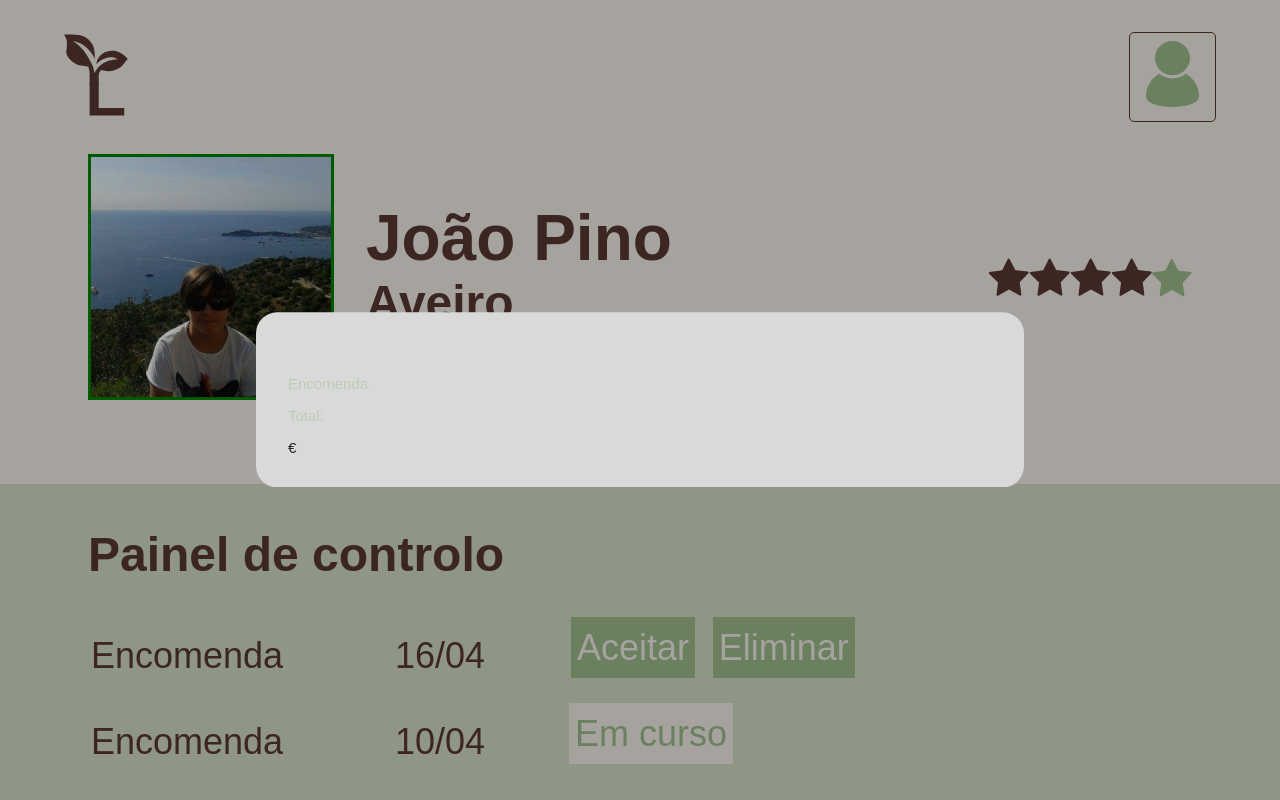
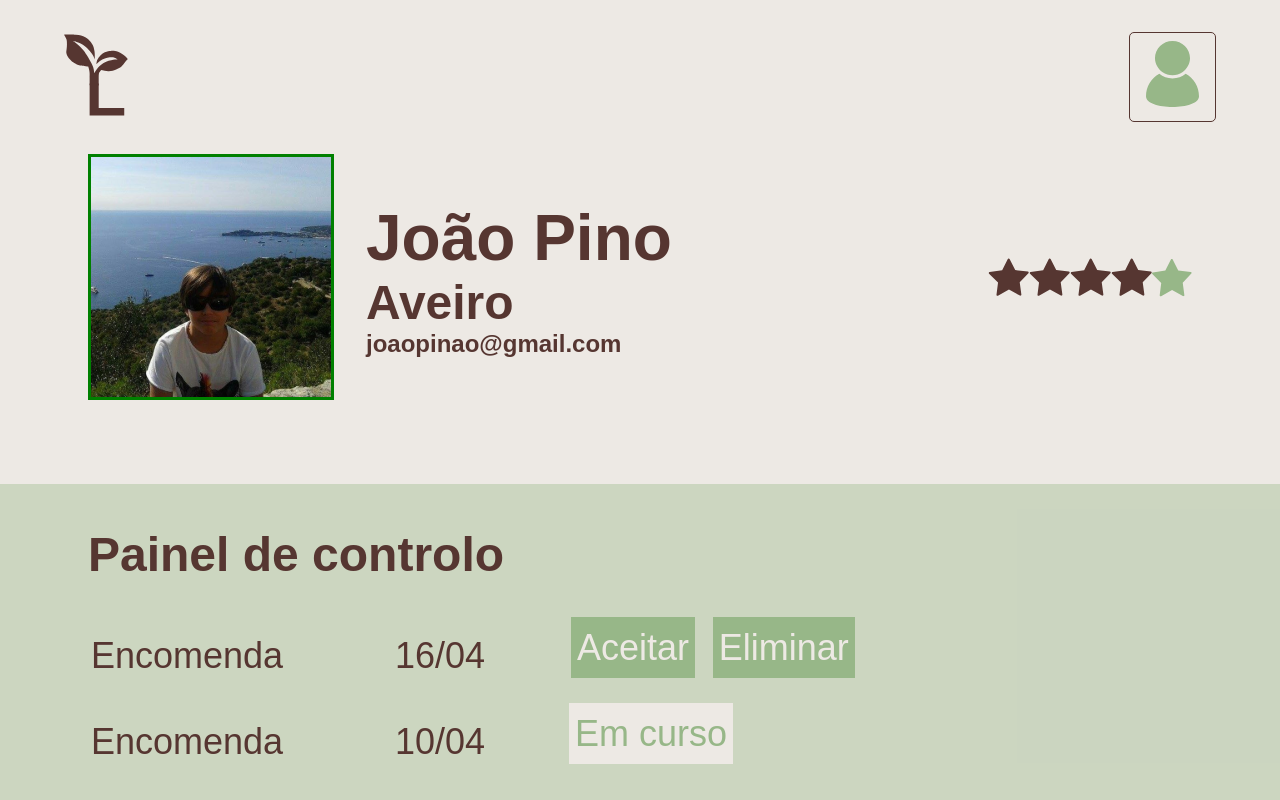
Before and after one commit to joaopino/Shift2023, a React (Create React App) app in the folder app/frontend/: page /produtor in a window 1280 px wide. Shown: the top 800 px of the page. Built offline with nearby package versions, Linux system fonts and the light colour scheme.

Commit message:
popup done

```diff
--- a/app/frontend/package.json
+++ b/app/frontend/package.json
@@ -11,6 +11,7 @@
     "mongoose": "^7.0.3",
     "react": "^18.2.0",
     "react-dom": "^18.2.0",
+    "react-icons": "^4.8.0",
     "react-router-dom": "^6.10.0",
     "web-vitals": "^2.1.4"
   },
--- a/app/frontend/src/components/Pop/Pop.css
+++ b/app/frontend/src/components/Pop/Pop.css
@@ -1,105 +1,31 @@
-.popup_container {
+.popup {
     position: fixed;
     top: 0;
     left: 0;
     width: 100%;
-    height: 100%;
-    background: rgba(0, 0, 0, 0.3);
-    z-index: 100;
+    height: 100vh;
+    background-color: rgba(0, 0, 0, 0.2);
     display: flex;
     justify-content: center;
     align-items: center;
 }
 
-.popup{
-    position: fixed;
-    background: #D9D9D9;
-    border-radius: 21px;
-    transform: translate(-50%, -50%);
-    top: 50%;
-    left: 50%;
-    width: 60%;
-    max-width: 800px;
-    min-width: 310px;
-    height: auto;
-    z-index: 100;
-    display: flex;
-
-    flex-direction: column;
-
-    align-items: flex-start;
-    opacity: 0;
-    animation-name: fade-in;
-    animation-duration: .7s;
-    animation-fill-mode: forwards;
+.popup-inner {
+    text-align: center;
+    position: relative;
+    padding: 35px;
+    width: 100%;
+    max-width: 600px;
+    background-color: var(--color-white);
+    border-radius: 12px;
 }
 
-@keyframes fade-in {
-    from {
-      opacity: 0;
-    }
-    to {
-      opacity: 1;
-    }
-  }
-
-.popup_items {
-    padding: 1rem 2rem;
-    margin-top: -4rem;
+.popup-inner .close-btn {
+    position: absolute;
+    top: 16px;
+    right: 16px;
+    background-color: var(--color-brown);
+    border: 0px solid var(--color-brown);
+    color: white;
+    cursor: pointer;
 }
-
-.popup_items h1 {
-    font-family: 'Sinkin Sans', sans-serif;
-    font-style: normal;
-    font-weight: 700;
-    font-size: 22px;
-    line-height: 22px;
-
-}
-
-.popup_items h2 {
-
-    font-family: 'Sinkin Sans', sans-serif;
-    font-style: normal;
-    font-weight: 700;
-    font-size: 18px;
-    line-height: 22px;
-
-
-}
-
-
-
-.popup_items p {
-    font-family: 'Roboto Mono', sans-serif;
-    font-style: normal;
-    font-weight: 400;
-    font-size: 15px;
-    line-height: 17px;
-    color: #222222;
-
-
-
-}
-
-.popup_info {
-    padding-top: 0.5rem;
-    white-space: pre-wrap;
-}
-
-.popup_info img {
-    width: 10rem;
-}
-
-.description {
-    padding-top: 2rem;
-}
-
-
-.blue {
-    color: #69529D;
-}
-
-.green {
-    color: #9BBE64;
-}
--- a/app/frontend/src/components/Pop/Pop.jsx
+++ b/app/frontend/src/components/Pop/Pop.jsx
@@ -1,57 +1,14 @@
-import React, { useRef, useEffect } from 'react'
+import React from 'react'
 import './Pop.css'
 
+function Pop(props) {
+  return (props.trigger) ? (
+    <div className='popup'>
+        <div className='popup-inner'>
+            {props.children}
+        </div>
+    </div>
+  ) : "";
+}
 
-const Pop = ({ name, location, email, description, total }) => {
-
-  // const parsedDescriptions = description.map(desc => {
-  //   const [name, quantidade] = desc.split(',');
-  //   return { name, quantidade };
-  // });
-
-  const popupRef = useRef(null);
-
-  // useEffect(() => {
-  //   // const handleClickOutside = (event) => {
-  //   //   if (popupRef.current && !popupRef.current.contains(event.target)) {
-  //   //     onClose();
-  //   //   }
-  //   // };
-
-  //   document.addEventListener("click", handleClickOutside);
-
-  //   return () => {
-  //     document.removeEventListener("click", handleClickOutside);
-  //   };
-  // }, [onClose]);
-
-
-  return (
-    <div className="popup_container" >
-      <div className="popup" ref={popupRef}>
-        <div className='popup_items'>
-          <h1>&#8203;</h1>
-          <h1>&#8203;</h1>
-          <h1>{name}</h1>
-          <h2>{location}</h2>
-          <h2>{email}</h2>
-          <div className='popup_info'>
-            <p style={{ color: "var(--color-green)" }}>Encomenda</p>
-            {/* {parsedDescriptions.map((desc, index) => (
-              <div key={index}>
-                <span>{desc.name} {desc.quantidade}</span>
-              </div>
-            ))} */}
-            <div className="popup_total">
-              <p style={{ color: "var(--color-green)" }}>Total:</p>
-              <p>{total}€</p>
-            </div>
-          </div>
-        </div>
-      </div>
-    </div>
-  );
-};
-
-
-export default Pop;
+export default Pop
--- a/app/frontend/src/containers/Agricultor/Agricultor.css
+++ b/app/frontend/src/containers/Agricultor/Agricultor.css
@@ -91,14 +91,15 @@
     line-height: 59px;
 }
 
-.app_agricultor-prod a {
+.app_agricultor-prod {
     text-decoration: none;
     color: var(--color-brown);
     transition: 0.5s ease ;
+    cursor: pointer;
 }
 
-.app_agricultor-prod a:hover {
-    font-size: 40px;
+.app_agricultor-prod:hover {
+    text-decoration: underline;
 }
 
 
@@ -131,3 +132,85 @@
     margin-bottom: 1rem;
     cursor: pointer;
 }
+
+.app_agricultor-pop {
+    display: flex;
+    flex-direction: column;
+    align-items: flex-start;
+    gap: 2rem;
+}
+
+.app_agricultor-pop-header {
+    display: flex;
+    flex-direction: column;
+    align-items: flex-start;
+}
+
+.app_agricultor-pop-title {
+    font-weight: 600;
+    font-size: 2.1rem;
+}
+
+.app_agricultor-pop-local {
+    font-weight: 600;
+    font-size: 2rem;
+}
+
+.app_agricultor-pop-email {
+    font-weight: 600;
+    font-size: 1.8rem;
+}
+
+.app_agricultor-pop-desc {
+    display: flex;
+    flex-direction: column;
+    align-items: flex-start;
+    gap: 1rem;
+}
+
+.app_agricultor-pop-desc div {
+    font-size: 1.8rem;
+    width: 100%;
+    display: flex;
+    justify-content: space-between;
+    gap: 1rem;
+}
+
+.app_agricultor-pop-desc-header {
+    font-weight: 600;
+    font-size: 1.8rem;
+
+    color: var(--color-green);
+}
+
+.app_agricultor-pop-desc-footer {
+    width: 100%;
+    padding: 1rem 0 0 0;
+    font-weight: 600;
+    font-size: 1.8rem;
+    display: flex;
+    justify-content: space-between;
+}
+
+.app_agricultor-pop-desc-footer-total {
+
+    font-weight: 600;
+    font-size: 1.8rem;
+
+    color: var(--color-green);
+}
+
+.app_agricultor-pop-desc-footer-buttons {
+    display: flex;
+    gap: 1rem;
+}
+
+.app_agricultor-pop-desc-footer-buttons button{
+    background-color: var(--color-green-button);
+    color: var(--color-white);
+    border: 0rem;
+    font-weight: 500;
+    font-size: 1.8rem;
+    line-height: 59px;
+    cursor: pointer;
+}
--- a/app/frontend/src/containers/Agricultor/Agricultor.jsx
+++ b/app/frontend/src/containers/Agricultor/Agricultor.jsx
@@ -1,6 +1,7 @@
 import React, { useState } from 'react';
 import { Navbar, Pop } from '../../components'
 import images from '../../constants'
+import { MdOutlineClose } from 'react-icons/md';
 
 import './Agricultor.css'
 
@@ -17,6 +18,10 @@ function Agricultor() {
 
 
     const [btnPopUp, setBtnPopUp] = useState(false);
+
+    function handlePopUp() {
+        setBtnPopUp(!btnPopUp);
+    }
 
     return (
         <div className="app_agricultor">
@@ -73,7 +78,7 @@ function Agricultor() {
                         <tbody>
                             {dados.map((item) => (
                                 <tr key={item.data}>
-                                    <td width={"300rem"} className='app_agricultor-prod'><a href=''>Encomenda</a></td>
+                                    <td width={"300rem"} className='app_agricultor-prod' onClick={handlePopUp}>Encomenda</td>
                                     <td width={"170rem"} className='app_agricultor-desc'>{item.data}</td>
                                     {item.estado === "T" ? (
                                         <div>
@@ -118,12 +123,42 @@ function Agricultor() {
                 </div>
             </div>
 
-            <Pop
-                trigger={btnPopUp}
-                setTrigger={setBtnPopUp}
+            <Pop trigger={btnPopUp} setTrigger={setBtnPopUp}>
+                <MdOutlineClose fontSize={27} className='close-btn' onClick={() => { setBtnPopUp(false) }} />
+                <div className='app_agricultor-pop'>
+                    <div className="app_agricultor-pop-header">
+                        <span className='app_agricultor-pop-title'>Mega Leguminosas</span>
+                        <span className='app_agricultor-pop-local'>Aveiro</span>
+                        <span className='app_agricultor-pop-email'>vendemoslegumes@gmail.com</span>
+                    </div>
+                    <div className='app_agricultor-pop-desc'>
+                        <span className='app_agricultor-pop-desc-header'>Encomenda</span>
+                        <div>
+                            <span>Batata</span>
+                            <span>100kg</span>
+                        </div>
+                        <div>
+                            <span>Cenoura</span>
+                            <span>15kg</span>
+                        </div>
+                        <div>
+                            <span>Cebola</span>
+                            <span>30kg</span>
+                        </div>
+                    </div>
+                    <div className='app_agricultor-pop-desc-footer'>
+                        <div className='app_agricultor-pop-desc-footer-data'>
+                            <span className='app_agricultor-pop-desc-footer-total'>Total: </span>
+                            <span className='app_agricultor-pop-desc-footer-quant'>400€</span>
 
-            />
-
+                        </div>
+                        <div className='app_agricultor-pop-desc-footer-buttons'>
+                            <button>Aceitar</button>
+                            <button>Eliminar</button>
+                        </div>
+                    </div>
+                </div>
+            </Pop>
         </div>
     )
 }
```
Also changed, not shown: 1 other file (tests, documents, lock files or other folders).
